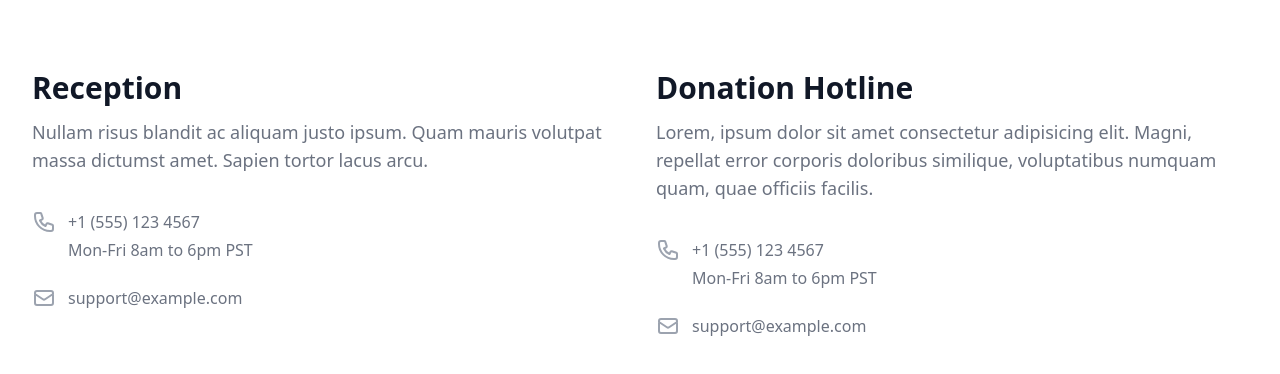
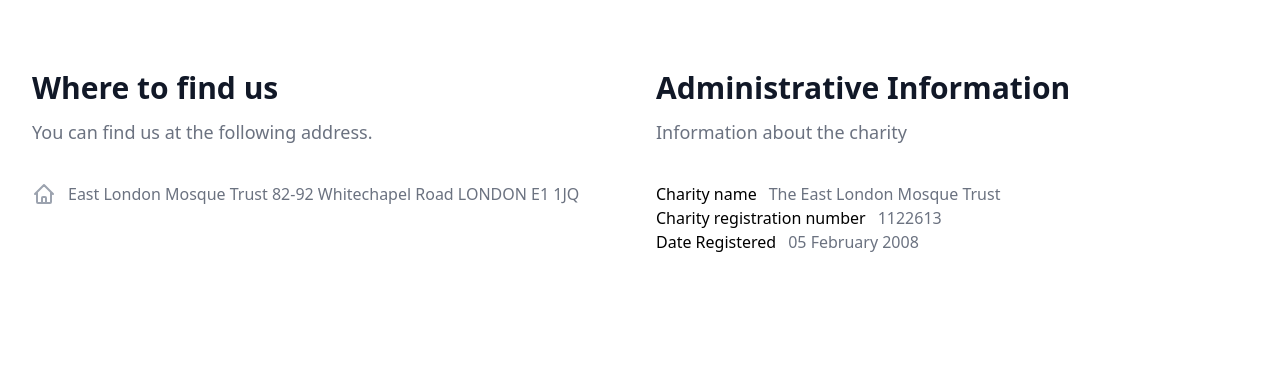
Before and after one commit to Mosque-Screens/mosque.website, a Next.js app: page / in a window 1280 px wide. Shown: the part 1823-2197 px from the top of the page. After the commit the page ends 2141 px from the top, so only its background shows below. Built offline with nearby package versions, Linux system fonts and the light colour scheme.

Commit message:
add contact information

```diff
--- a/components/Contact.js
+++ b/components/Contact.js
@@ -1,65 +1,47 @@
 /* This example requires Tailwind CSS v2.0+ */
-import { MailIcon, PhoneIcon } from '@heroicons/react/outline'
+import { HomeIcon } from '@heroicons/react/outline'
 
-export default function Contact() {
+export default function Contact(props) {
   return (
     <div className="bg-white">
       <div className="max-w-7xl mx-auto py-16 px-4 sm:px-6 lg:px-8">
         <div className="max-w-lg mx-auto md:max-w-none md:grid md:grid-cols-2 md:gap-8">
           <div>
-            <h2 className="text-2xl font-extrabold text-gray-900 sm:text-3xl">Reception</h2>
+            <h2 className="text-2xl font-extrabold text-gray-900 sm:text-3xl">Where to find us</h2>
             <div className="mt-3">
               <p className="text-lg text-gray-500">
-                Nullam risus blandit ac aliquam justo ipsum. Quam mauris volutpat massa dictumst amet. Sapien tortor
-                lacus arcu.
+                You can find us at the following address.
               </p>
             </div>
             <div className="mt-9">
               <div className="flex">
                 <div className="flex-shrink-0">
-                  <PhoneIcon className="h-6 w-6 text-gray-400" aria-hidden="true" />
+                  <HomeIcon className="h-6 w-6 text-gray-400" aria-hidden="true" />
                 </div>
                 <div className="ml-3 text-base text-gray-500">
-                  <p>+1 (555) 123 4567</p>
-                  <p className="mt-1">Mon-Fri 8am to 6pm PST</p>
-                </div>
-              </div>
-              <div className="mt-6 flex">
-                <div className="flex-shrink-0">
-                  <MailIcon className="h-6 w-6 text-gray-400" aria-hidden="true" />
-                </div>
-                <div className="ml-3 text-base text-gray-500">
-                  <p>support@example.com</p>
+                  <p>{props.data.contact_address}</p>
                 </div>
               </div>
             </div>
           </div>
           <div className="mt-12 sm:mt-16 md:mt-0">
-            <h2 className="text-2xl font-extrabold text-gray-900 sm:text-3xl">Donation Hotline</h2>
+            <h2 className="text-2xl font-extrabold text-gray-900 sm:text-3xl">Administrative Information</h2>
             <div className="mt-3">
               <p className="text-lg text-gray-500">
-                Lorem, ipsum dolor sit amet consectetur adipisicing elit. Magni, repellat error corporis doloribus
-                similique, voluptatibus numquam quam, quae officiis facilis.
+                Information about the charity
               </p>
             </div>
             <div className="mt-9">
-              <div className="flex">
-                <div className="flex-shrink-0">
-                  <PhoneIcon className="h-6 w-6 text-gray-400" aria-hidden="true" />
+              {props.data.charity_information.map( (info) => (
+                <div className="flex">
+                  <div className="flex-shrink-0">
+                    {info.label}
+                  </div>
+                  <div className="ml-3 text-base text-gray-500">
+                    <p>{info.value}</p>
+                  </div>
                 </div>
-                <div className="ml-3 text-base text-gray-500">
-                  <p>+1 (555) 123 4567</p>
-                  <p className="mt-1">Mon-Fri 8am to 6pm PST</p>
-                </div>
-              </div>
-              <div className="mt-6 flex">
-                <div className="flex-shrink-0">
-                  <MailIcon className="h-6 w-6 text-gray-400" aria-hidden="true" />
-                </div>
-                <div className="ml-3 text-base text-gray-500">
-                  <p>support@example.com</p>
-                </div>
-              </div>
+              ))}
             </div>
           </div>
         </div>
--- a/data/mosques.yml
+++ b/data/mosques.yml
@@ -29,3 +29,15 @@
     - name: Sufia Alam
       role: Head of Programmes & Maryam Centre
       image_url: https://www.eastlondonmosque.org.uk/GetImage.aspx?IDMF=73fb7ccc-8721-4e2c-9371-1e92bb9134cf&w=150&h=210&src=mc
+  contact_address: |
+    	East London Mosque Trust
+      82-92 Whitechapel Road
+      LONDON
+      E1 1JQ
+  charity_information:
+    - label: Charity name
+      value: The East London Mosque Trust
+    - label: Charity registration number
+      value: 1122613
+    - label: Date Registered
+      value: 05 February 2008
--- a/pages/index.js
+++ b/pages/index.js
@@ -13,7 +13,7 @@
   return (
     <>
       <Head>
-        <title>{data.name} | Mosque Website</title>
+        <title>{data.name} - Mosque Website</title>
       </Head>
       <MosqueBrandingCSS data={data} />
       <HeroBanner data={data} />
```
